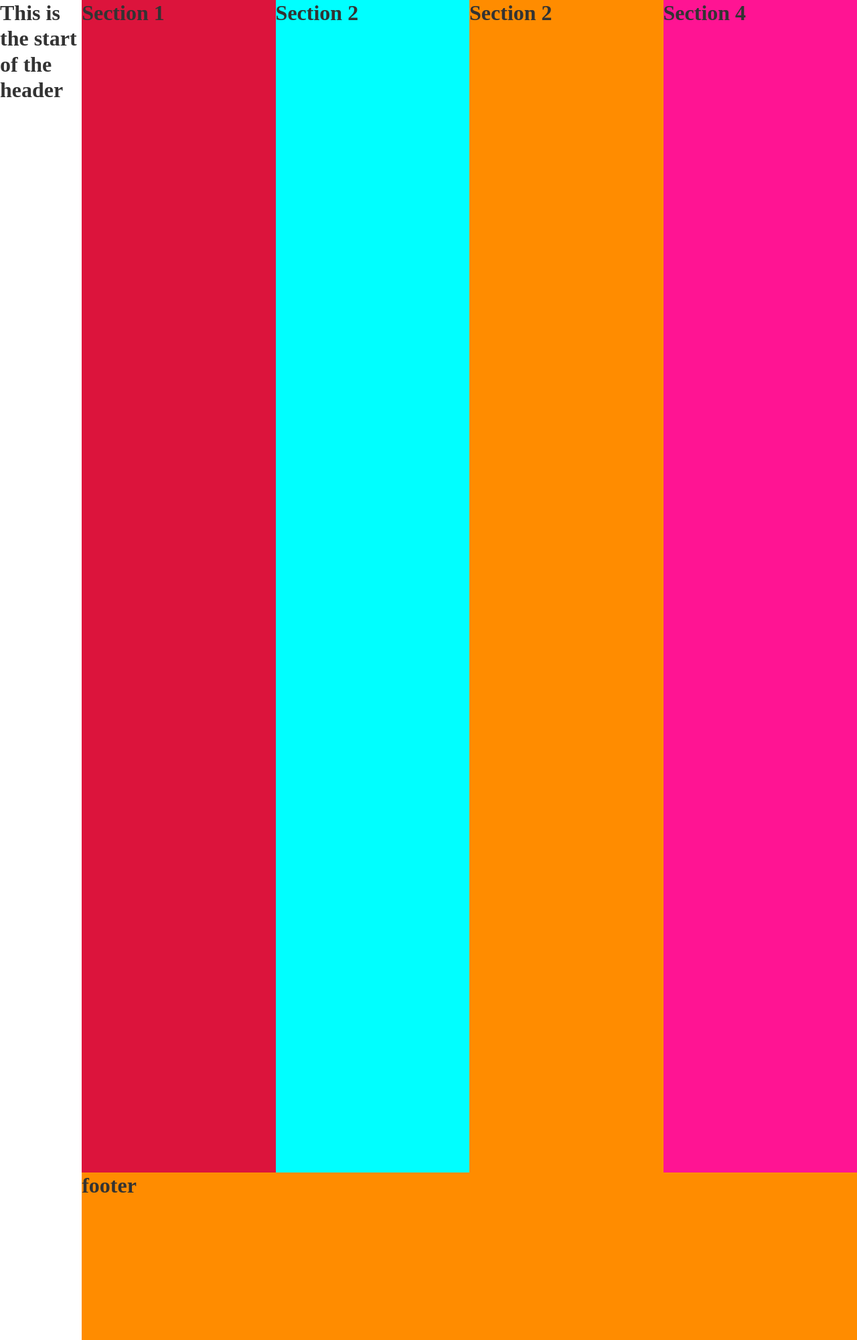
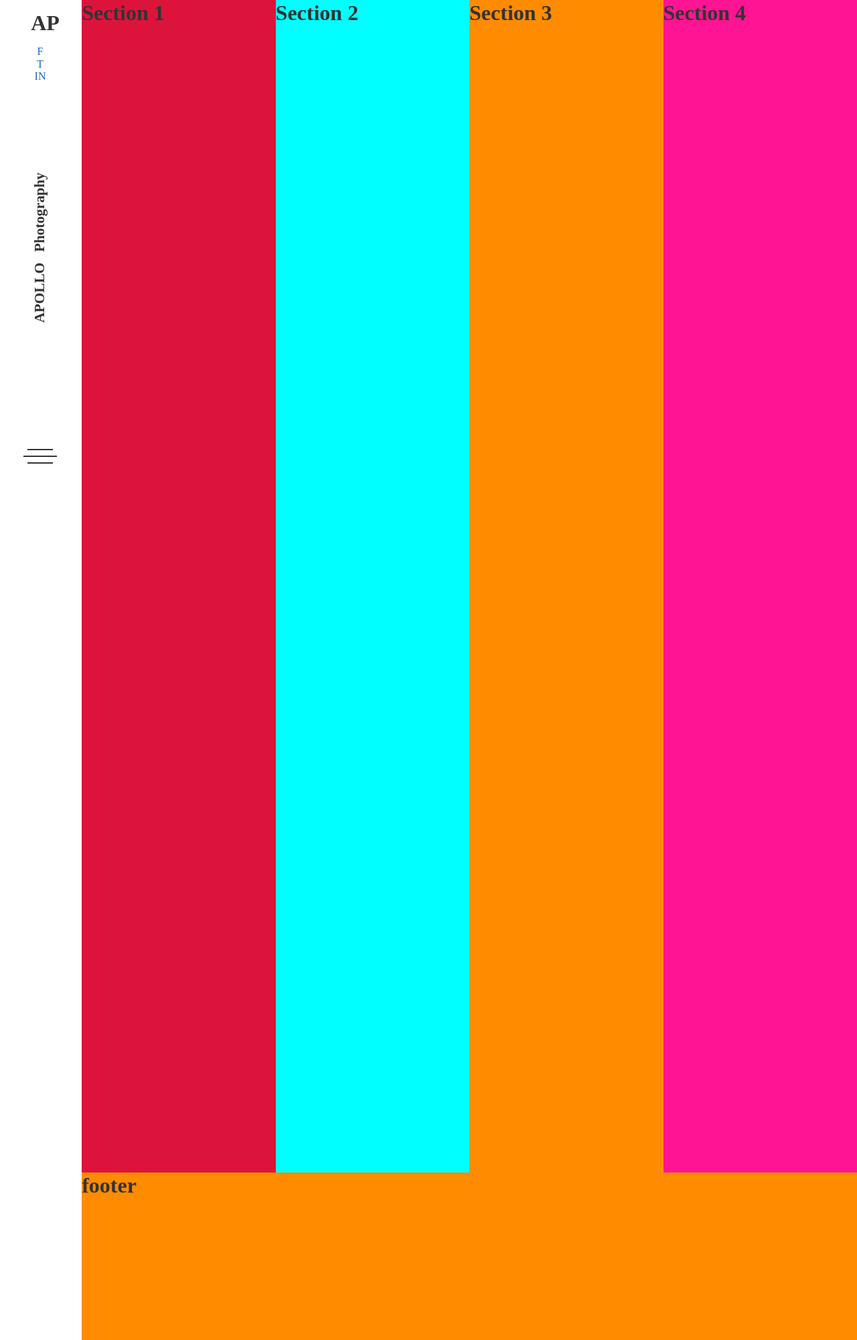
Before and after one commit to Nappolini/Apolo, a Jekyll site: the page built from index.html, in a window 1280 px wide. Shown: the whole page at 67% size. Built offline with Jekyll 4.4.1, drawn with Linux system fonts in a browser that asks for light colours.

Commit message:
Header built

```diff
--- a/_includes/header.html
+++ b/_includes/header.html
@@ -1 +1 @@
-<h1>This is the start of the header </h1>
+<div class="header"><h1 class="logo">AP</h1><nav class="social"><ul class="txt-c"><li><a href="#">F</a></li><li><a href="#">T</a></li><li><a href="#">IN</a></li></ul></nav><h5 class="vert-text">Photography </h5><h5 class="vert-text vert-min">APOLLO </h5><nav class="site-nav"><ul class="txt-c"><li><a href="#">Home</a></li><li><a href="#">About<li><a href="#">Portfolio<li><a href="#">Blog</a></li></a></li></a></li><li><a href="#">Contact</a></li></ul></nav><div class="head-line mb20"></div><div class="mobile-nav-toggle"><span></span></div></div>
--- a/assets/css/main.css
+++ b/assets/css/main.css
@@ -600,6 +600,10 @@ template {
 [hidden] {
   display: none; }
 
+h1 {
+  margin: 0px;
+  padding: 0px; }
+
 .page-wrapper {
   display: -ms-flexbox;
   display: flex;
@@ -617,7 +621,46 @@ template {
   -ms-flex-preferred-size: 100%;
       flex-basis: 100%; }
 
-@media (min-width: 800px) {
+@media (min-width: 600px) {
+  .main-body {
+    display: -ms-flexbox;
+    display: flex;
+    -ms-flex-wrap: wrap;
+        flex-wrap: wrap; }
+  .col-1 {
+    -ms-flex-preferred-size: 50%;
+        flex-basis: 50%;
+    height: 750px; }
+  .col-4 {
+    -ms-flex-preferred-size: 100%;
+        flex-basis: 100%;
+    height: 250px; } }
+
+@media (min-width: 799px) {
+  .page-wrapper {
+    -ms-flex-direction: row;
+        flex-direction: row; }
+  .nav-header {
+    -ms-flex-preferred-size: 135px;
+        flex-basis: 135px; }
+  .main-body {
+    display: -ms-flexbox;
+    display: flex;
+    -ms-flex-wrap: wrap;
+        flex-wrap: wrap;
+    height: 2000px; }
+  .col-1 {
+    -ms-flex-preferred-size: 33.333%;
+        flex-basis: 33.333%;
+    height: 1750px; }
+  .col-4 {
+    -ms-flex-preferred-size: 100%;
+        flex-basis: 100%;
+    height: 250px; }
+  .hide {
+    display: none; } }
+
+@media (min-width: 1200px) {
   .page-wrapper {
     -ms-flex-direction: row;
         flex-direction: row; }
@@ -637,11 +680,110 @@ template {
   .col-4 {
     -ms-flex-preferred-size: 100%;
         flex-basis: 100%;
-    height: 250px; } }
+    height: 250px; }
+  .hide {
+    display: block; } }
 
-h1 {
-  margin: 0px;
-  padding: 0px; }
+.mb20 {
+  margin-bottom: 20px; }
+
+.vert-text,
+.social,
+.head-line,
+.site-nav {
+  display: none; }
+
+.header {
+  display: -ms-flexbox;
+  display: flex;
+  -ms-flex-align: center;
+      align-items: center;
+  width: 100%; }
+
+.logo {
+  margin-left: 15px;
+  -ms-flex-pack: end;
+      justify-content: flex-end;
+  -ms-flex-preferred-size: 85%;
+      flex-basis: 85%; }
+
+.mobile-nav-toggle {
+  padding-top: 25px;
+  padding-bottom: 25px;
+  width: 50px;
+  height: 100%;
+  cursor: pointer; }
+  .mobile-nav-toggle span,
+  .mobile-nav-toggle span:before,
+  .mobile-nav-toggle span:after {
+    content: "";
+    display: block;
+    height: 2px;
+    background-color: #333;
+    position: relative;
+    transition: all ease-in-out; }
+  .mobile-nav-toggle span {
+    width: 100%; }
+  .mobile-nav-toggle span:before {
+    top: 10px;
+    width: 75%;
+    left: 12.5%; }
+  .mobile-nav-toggle span:after {
+    bottom: 12px;
+    width: 75%;
+    left: 12.5%; }
+  .mobile-nav-toggle.is-open span {
+    background-color: transparent; }
+  .mobile-nav-toggle.is-open span:before,
+  .mobile-nav-toggle.is-open span:after {
+    -webkit-transform-origin: center;
+            transform-origin: center;
+    -webkit-transform: rotate(45deg);
+            transform: rotate(45deg);
+    top: 0; }
+  .mobile-nav-toggle.is-open span:after {
+    -webkit-transform: rotate(-45deg);
+            transform: rotate(-45deg); }
+
+.mobile-nav {
+  background-color: white;
+  margin: 0;
+  position: absolute;
+  width: 100%;
+  padding: 15px;
+  -webkit-transform: translateY(-100%);
+          transform: translateY(-100%);
+  -webkit-transform: all 0.3s ease-in-out;
+          transform: all 0.3s ease-in-out; }
+  .mobile-nav li {
+    padding-top: 10px; }
+
+@media (min-width: 799px) {
+  .header {
+    position: fixed;
+    width: 120px;
+    -ms-flex-direction: column;
+        flex-direction: column; }
+  .logo {
+    margin-top: 15px;
+    -ms-flex-preferred-size: 5%;
+        flex-basis: 5%; }
+  .vert-text,
+  .social,
+  .head-line {
+    display: block; }
+  .vert-text {
+    margin-bottom: 110px;
+    -webkit-transform: rotate(-90deg);
+            transform: rotate(-90deg);
+    margin-top: 100px; }
+  .vert-min {
+    margin-top: -15px; }
+  .social {
+    margin-top: 15px;
+    margin-bottom: 80px; }
+  .mobile-nav-toggle {
+    margin-top: 75px; } }
 
 .flex {
   display: -ms-flexbox;
--- a/index.html
+++ b/index.html
@@ -16,11 +16,11 @@ title: Your New Jekyll Site
                   <h1>Section 2</h1>
             </section>
 
-             <section class="dark-orange col-1">
-                  <h1>Section 2</h1>
+             <section class="dark-orange col-1 ">
+                  <h1>Section 3</h1>
             </section>
 
-             <section class="deep-pink col-1">
+             <section class="deep-pink col-1 hide">
                   <h1>Section 4</h1>
             </section>
 
```
Also changed, not shown: _pugfiles/header.pug (+46 -14 lines), assets/css/2-layouts/_home-wrap.scss (+70 -7 lines), assets/css/3-includes/header.scss (+120 -117 lines), 4 other files.
